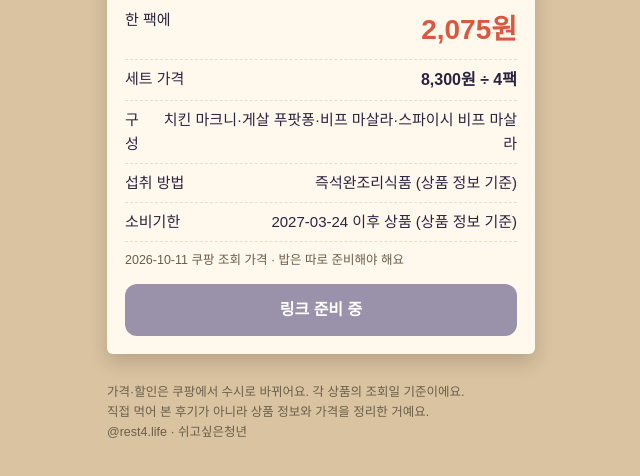
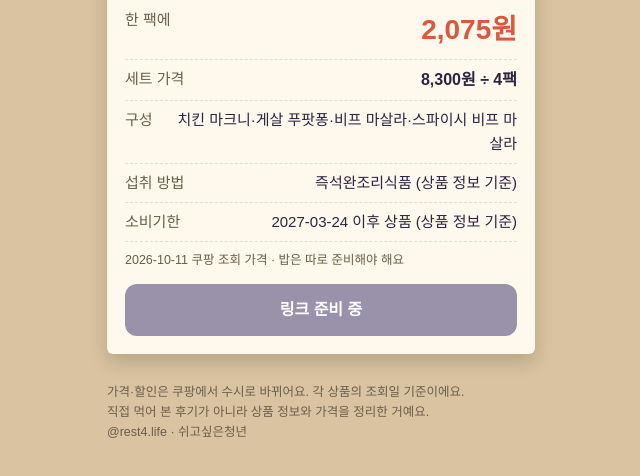
Before and after one commit to rest4ever/ibul-saju, a plain HTML site: page picks/index.html in a window 1280 px wide. Shown: the part 286-762 px from the top of the page, without its empty margins (319-959 px from the left). Drawn offline with Linux system fonts and the light colour scheme.

Commit message:
picks: 항목 이름 줄바꿈 안 되게
Co-Authored-By: Claude Opus 5.5 <noreply@anthropic.com>
Claude-Session: https://claude.ai/code/session_01LFKxtNyAqLx9o7ZZCY7e8F

```diff
--- a/picks/index.html
+++ b/picks/index.html
@@ -23,6 +23,7 @@ h1{margin:6px 0 2px;font-size:26px;letter-spacing:-.5px}
 .emoji{font-size:34px;float:right;margin:-4px 0 0 8px}
 .row{display:flex;justify-content:space-between;gap:12px;padding:7px 0;border-bottom:1px dashed var(--line);font-size:15px}
 .row b{font-size:16px}
+.row>span:first-child{white-space:nowrap;flex-shrink:0;color:var(--sub)}
 .big{font-size:28px;color:var(--coral);font-weight:900}
 .small{color:var(--sub);font-size:12.5px;margin-top:8px}
 .btn{display:block;margin-top:14px;text-align:center;background:var(--ink);color:#fff;text-decoration:none;font-weight:800;border-radius:12px;padding:13px}
```
